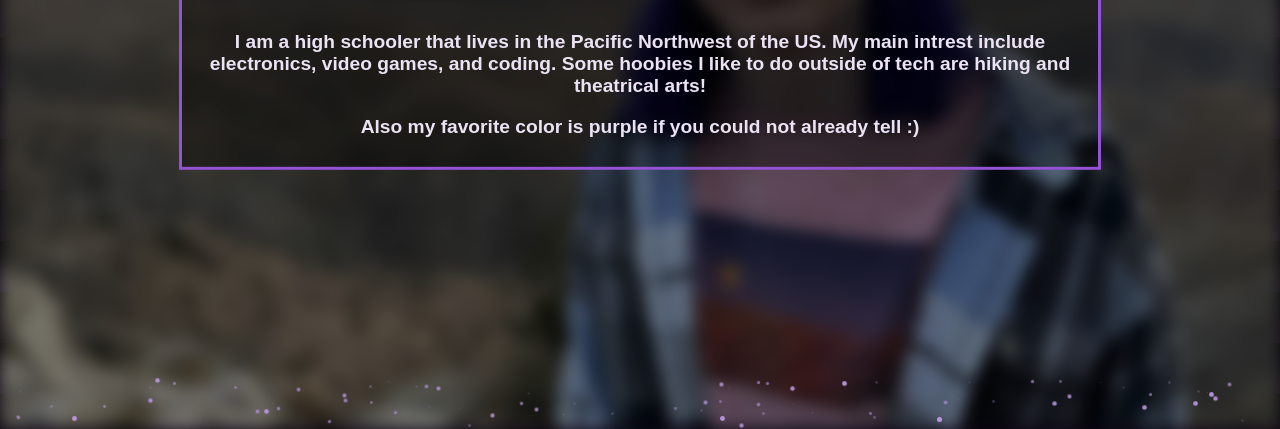
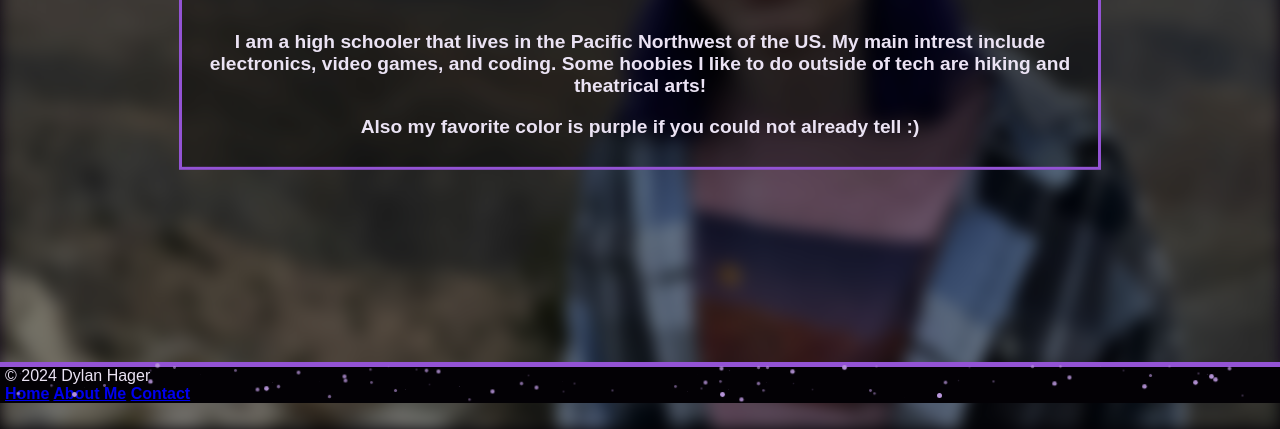
Before and after one commit to FDragon07/dylanhager.com, a website: page about.html in a window 1280 px wide. Shown: the part 371-800 px from the top of the page. Drawn offline with Linux system fonts and the light colour scheme; a web font is replaced by a local one.

Commit message:
Fixed the footer hopefully

```diff
--- a/about.html
+++ b/about.html
@@ -34,7 +34,8 @@
             <p>I am a high schooler that lives in the Pacific Northwest of the US. My main intrest include electronics, video games, and coding. Some hoobies I like to do outside of tech are hiking and theatrical arts!</p>
             <p>Also my favorite color is purple if you could not already tell :)</p>
           </div>
-          <div class="footer">
+        <div class="filler"></div>
+        <div class="footer">
             <hr class="navbar-line">
             <p style="font-weight: 300; margin: 0px; padding-left: 5px;">© 2024 Dylan Hager</p>
             <a href="index.html" style="padding-left: 5px;">Home</a>
--- a/sparkles.js
+++ b/sparkles.js
@@ -1,4 +1,5 @@
 // IF CHANGING ANIMATION TIME, ALSO CHANGE IN .SPARKLES IN STYLE.CSS
+// add viewport width into calculation for number of sparkles
 let animationTime = 5;
 
 // Function to create a sparkle
@@ -25,18 +26,18 @@ function createSparkle() {
     }
 
     const sparkle2 = document.createElement('div');
-    sparkle2.style.position = 'absolute';
     sparkle2.classList.add('sparkle');
     bar = document.querySelector('.footer');
     if (bar) {
         bar.appendChild(sparkle2);
+        bar.style.position = 'relative';
 
         // Set random position
-        let bottomNum = Math.random() * 47;
+        let bottomNum = Math.random() * 87;
         if (bottomNum < 2) {
             sparkle2.style.bottom = 2;
         }
-        sparkle2.style.bottom = bottomNum + 'px';
+        sparkle2.style.bottom = bottomNum + '%';
         sparkle2.style.left = Math.random() * 98 + '%';
 
         // Set random negative animation delay
--- a/style.css
+++ b/style.css
@@ -308,3 +308,8 @@ li a:hover {
     font-size: 50px;
     margin: 0;
 }
+
+/* filler so full screen has a div 100vh - 57px */
+.filler {
+    height: calc(100vh - 77px);
+}
```
Also changed, not shown: contact.html (+1 -0 lines).
